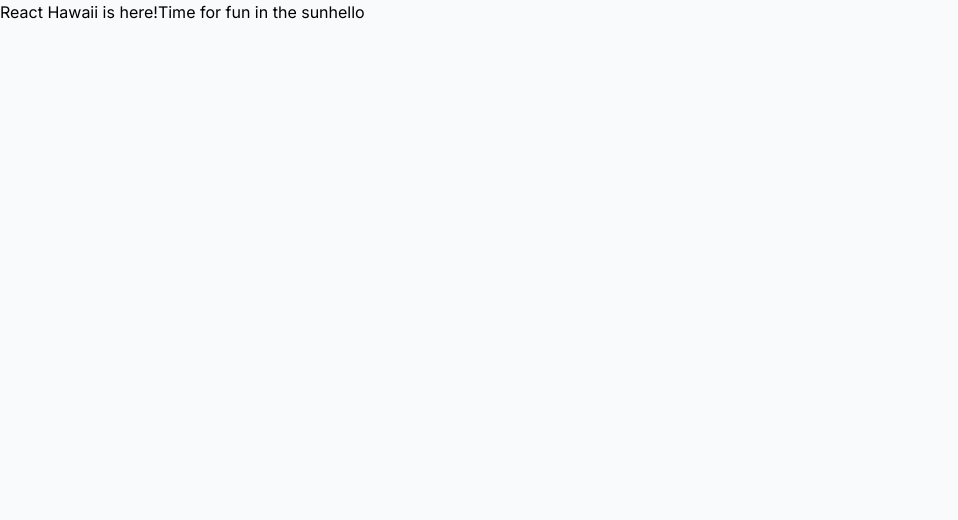
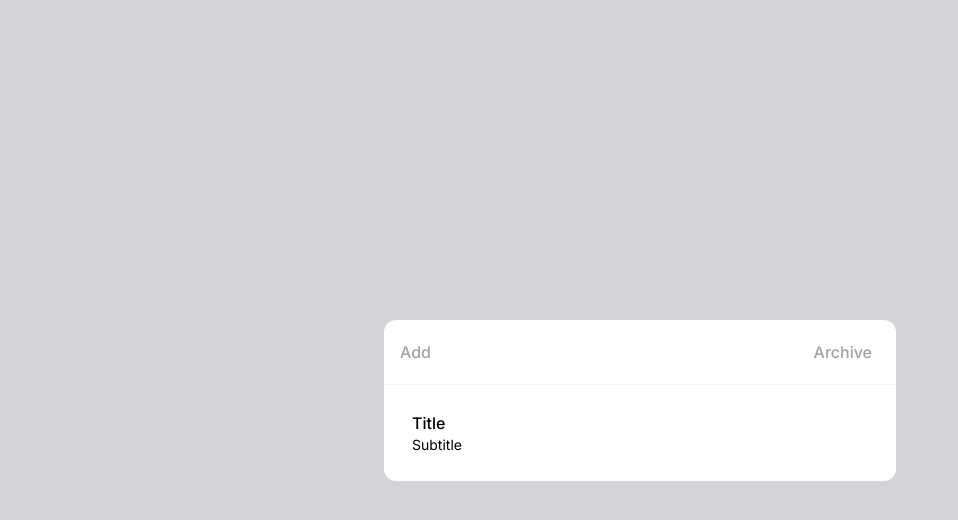
Before and after one commit to togawalk/notification-widget, a Next.js app: page / in a window 1280 px wide. Shown: the top 520 px of the page, without its empty margins (0-958 px from the left). Built offline with nearby package versions, Linux system fonts and the light colour scheme.

Commit message:
chore: add base styling

```diff
--- a/src/app/page.tsx
+++ b/src/app/page.tsx
@@ -1,12 +1,11 @@
-import { generateMessage } from "@/utils/message-generator";
+import { NotificationWidget } from "@/components/notification-widget";
 
 export default function Home() {
-  const message = generateMessage()
-
   return (
-    <main className="bg-gray-50 min-h-screen">
-      {message.content}
-      hello
+    <main className="bg-zinc-300 min-h-screen flex items-center justify-center">
+      <div className="w-full max-w-lg">
+        <NotificationWidget />
+      </div>
     </main>
   );
 }
--- /dev/null
+++ b/src/components/notification-widget.tsx
@@ -0,0 +1,23 @@
+export const NotificationWidget = () => {
+  return (
+    <div className="bg-white rounded-xl">
+      <div className="flex justify-between border-b-zinc-100 border-b p-4 font-medium">
+        <button className="text-zinc-400 px-2 py-1 hover:text-zinc-500 -mx-2 transition-colors ease-in">Add</button>
+        <button className="text-zinc-400 px-2 py-1 hover:text-zinc-500 transition-colors ease-in">Archive</button>
+      </div>
+      <div className="max-h-[400px] px-3 py-2 overflow-y-scroll">
+        <ul>
+          <li>
+            <div className="py-0.5 transition">
+              <button className="flex flex-col w-full p-4 rounded-md transition-colors items-start">
+                <p className="font-medium transition-colors">Title</p>
+                <span className="text-sm transition-colors">Subtitle</span>
+              </button>
+            </div>
+          </li>
+        </ul>
+
+      </div>
+    </div>
+  )
+}
```
